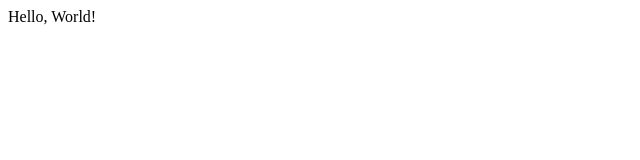
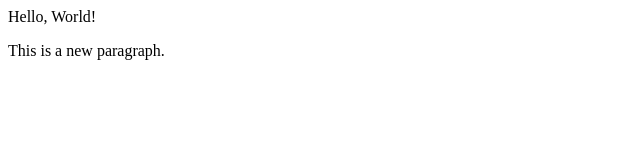
Before and after one commit to Alhussein20/webdev_lab_1, a plain HTML site: page index.html in a window 1280 px wide. Shown: the whole page, without its empty margins (0-640 px from the left). Drawn offline with Linux system fonts and the light colour scheme.

Commit message:
"Added a new paragraph"

```diff
--- a/index.html
+++ b/index.html
@@ -7,3 +7,4 @@
 <hl>Hello, World!</hl>
     </body>
 </html>
+<hl><p>This is a new paragraph.</p>
```
